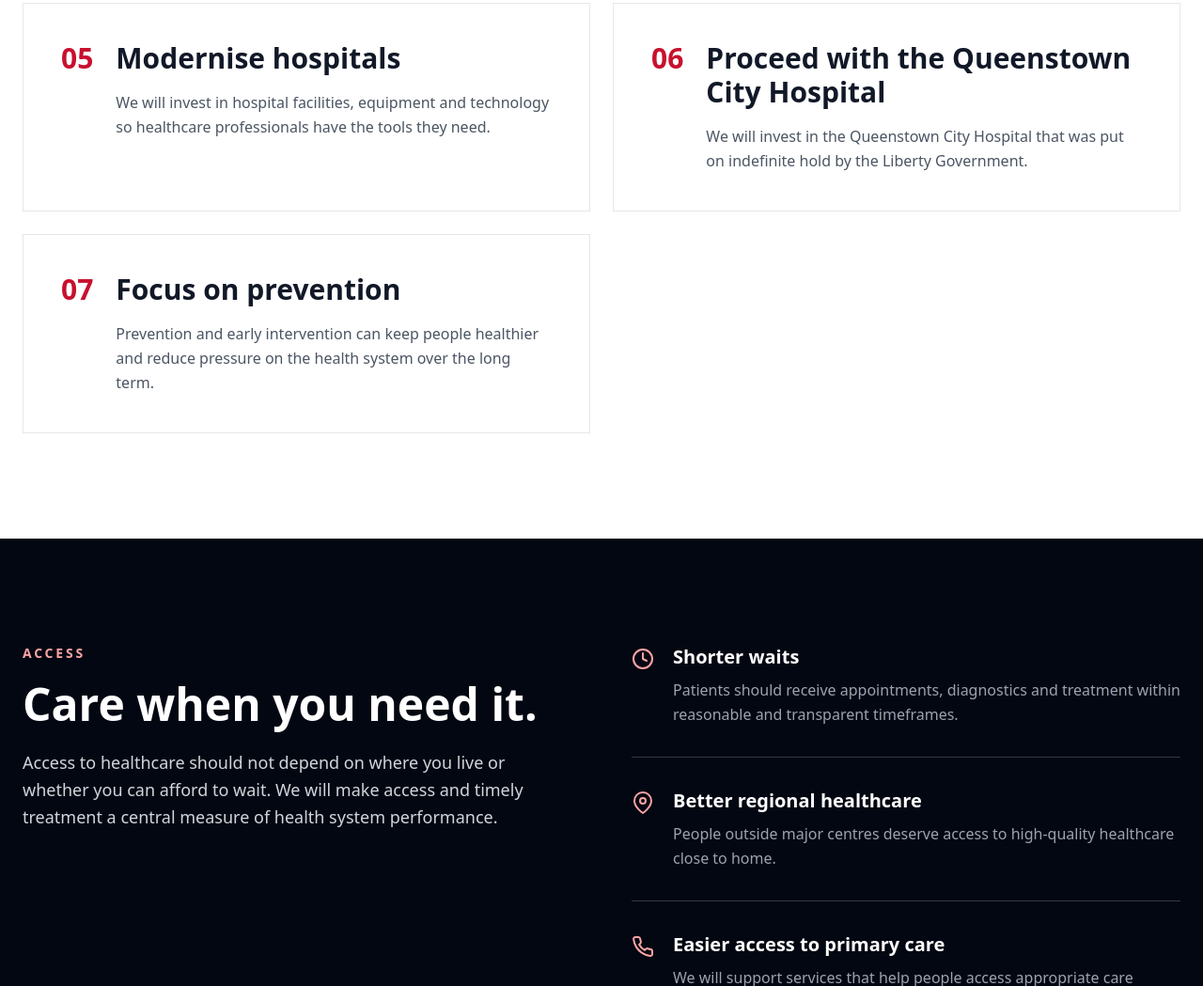
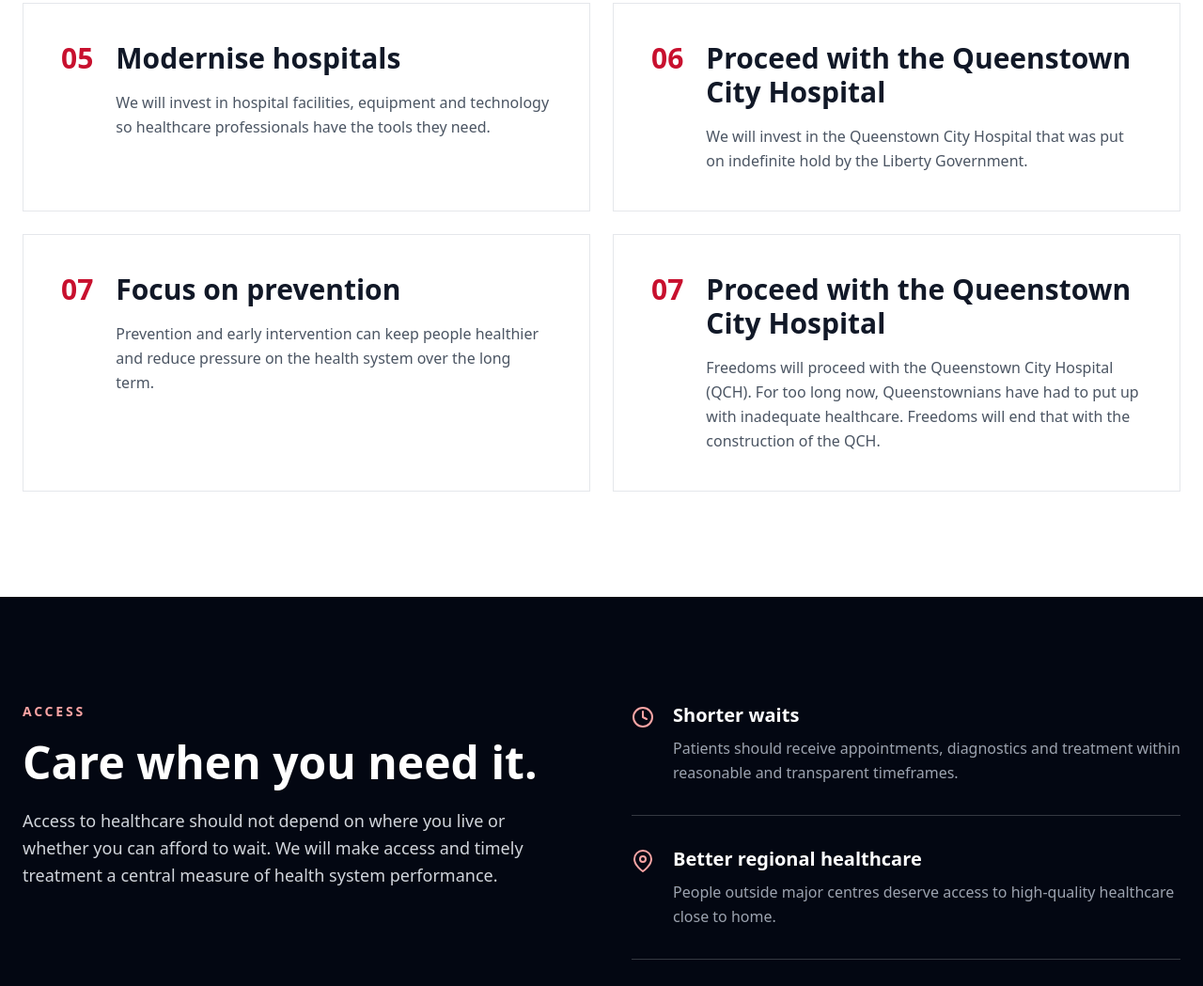
Before and after one commit to tmitmac/freedoms.org.sc, a plain HTML site: page healthcare.html in a window 1280 px wide. Shown: the part 2307-3356 px from the top of the page at 94% size. Drawn offline with nearby package versions, Linux system fonts and the light colour scheme.

Commit message:
Update healthcare.html

```diff
--- a/healthcare.html
+++ b/healthcare.html
@@ -582,6 +582,35 @@
               Prevention and early intervention can keep
               people healthier and reduce pressure on the
               health system over the long term.
+            </p>
+
+          </div>
+
+        </div>
+
+      </article>
+
+      <!-- 08 -->
+
+      <article class="commitment border border-gray-200
+                      p-8 md:p-10">
+
+        <div class="flex items-start gap-6">
+
+          <div class="text-freedoms font-black text-3xl">
+            07
+          </div>
+
+          <div>
+
+            <h3 class="serif text-2xl md:text-3xl font-bold">
+              Proceed with the Queenstown City Hospital
+            </h3>
+
+            <p class="text-gray-600 mt-4 leading-relaxed">
+              Freedoms will proceed with the Queenstown City Hospital (QCH).
+              For too long now, Queenstownians have had to put up with inadequate healthcare.
+              Freedoms will end that with the construction of the QCH.
             </p>
 
           </div>
```
